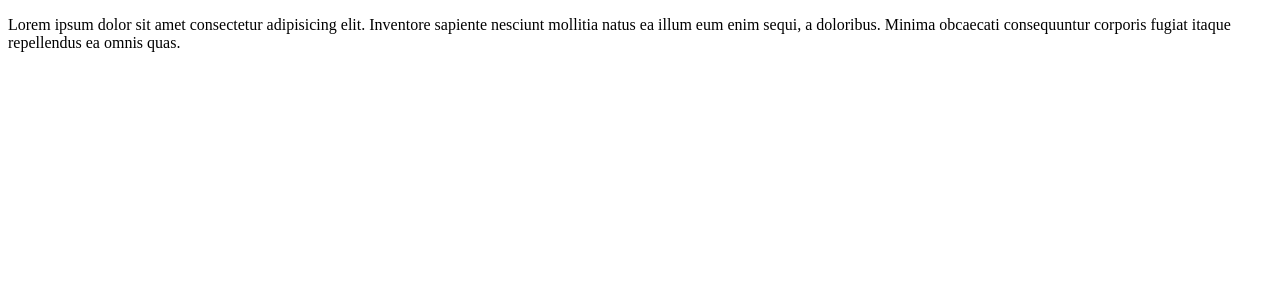
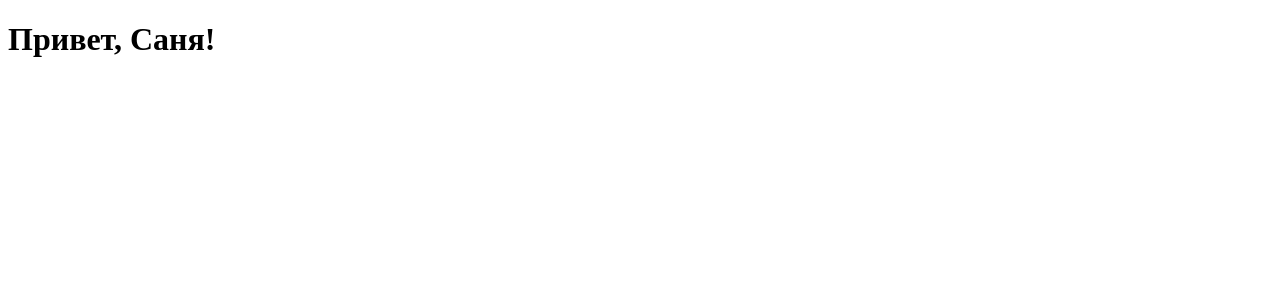
Before and after one commit to Beenlord/NuxtCI, a Nuxt app: page / in a window 1280 px wide. Shown: the top 300 px of the page. Built offline with nearby package versions, Linux system fonts and the light colour scheme.

Commit message:
Update index.vue

```diff
--- a/pages/index.vue
+++ b/pages/index.vue
@@ -1,8 +1,6 @@
 <template>
   <div>
-    <p>
-      Lorem ipsum dolor sit amet consectetur adipisicing elit. Inventore sapiente nesciunt mollitia natus ea illum eum enim sequi, a doloribus. Minima obcaecati consequuntur corporis fugiat itaque repellendus ea omnis quas.
-    </p>
+    <h1>Привет, Саня!</h1>
   </div>
 </template>
 
```
